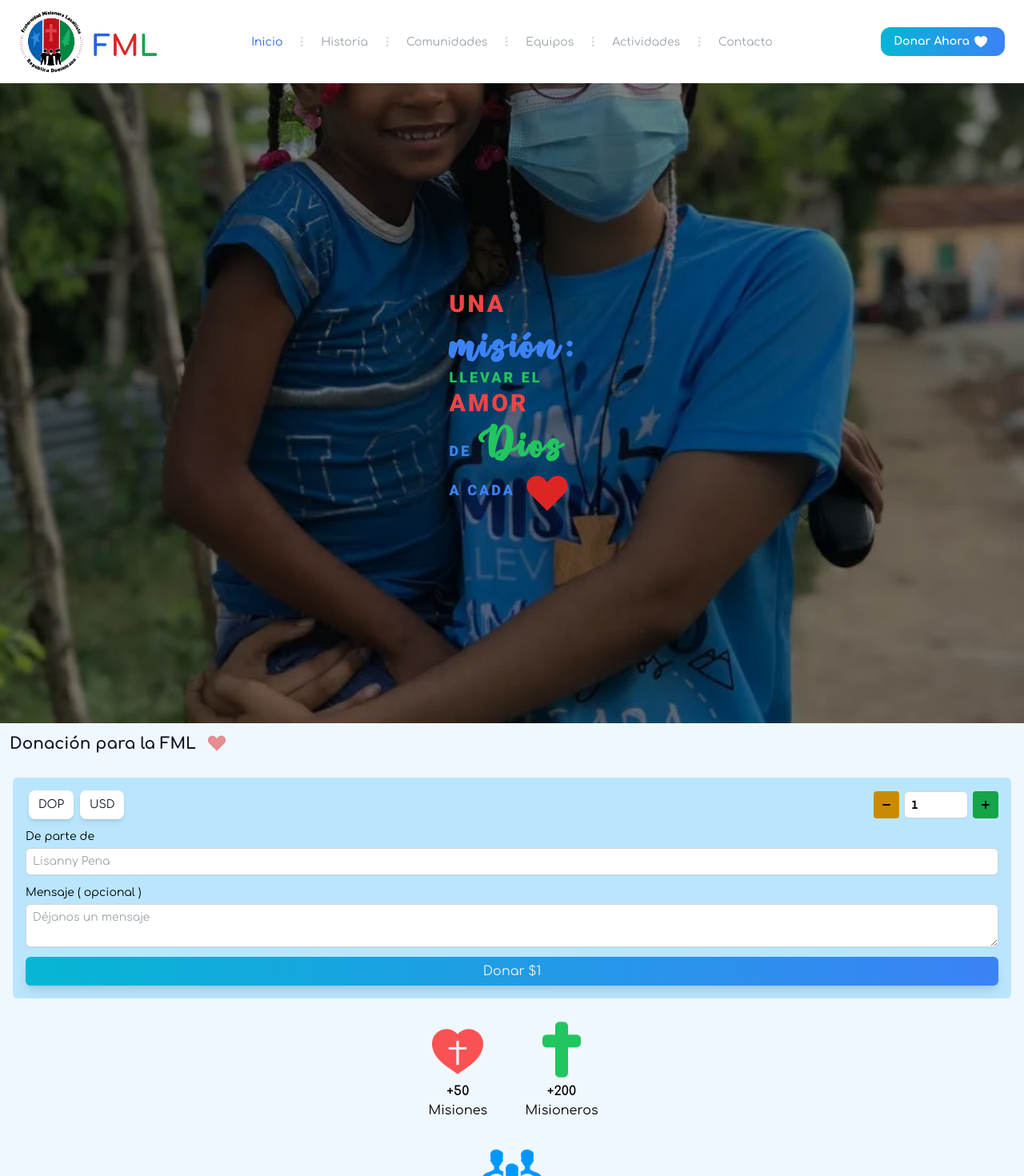
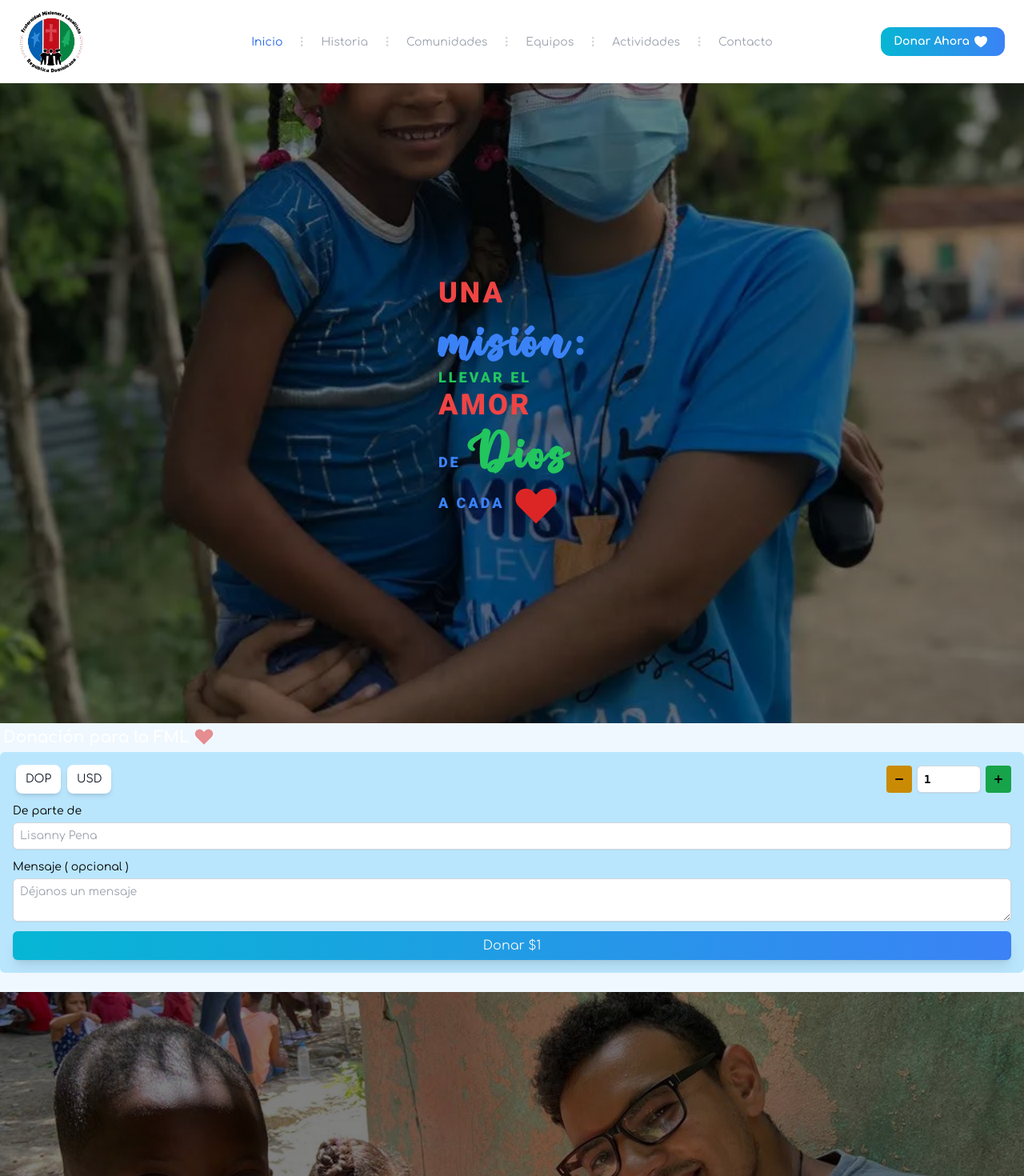
Before and after one commit to Lisito11/web-frate, a React (Vite) app: page / in a window 1280 px wide. Shown: the top 1470 px of the page at 80% size. Built offline with nearby package versions, Linux system fonts and the light colour scheme.

Commit message:
update navbar

```diff
--- a/src/frate/components/home/ContactUs.tsx
+++ b/src/frate/components/home/ContactUs.tsx
@@ -22,15 +22,13 @@ export const ContactUs = () => {
               <input
                 type="email"
                 name="email"
-                id="email"
                 placeholder="Escribe tu correo"
-                className="w-full rounded border border-blue-300 bg-transparent px-3 py-2 text-blue-500 placeholder:text-blue-500 md:max-w-[18rem]"
+                className="w-full rounded border border-blue-300 bg-transparent px-3 py-2 text-blue-500 placeholder:text-blue-500 focus:outline-teal-500"
               />
               <textarea
                 name="message"
-                id="email"
                 placeholder="Déjanos un mensaje"
-                className="w-full rounded border border-blue-300 bg-transparent px-3 py-2 text-blue-500 placeholder:text-blue-500 md:max-w-[18rem]"
+                className="w-full rounded border border-blue-300 bg-transparent px-3 py-2 text-blue-500 placeholder:text-blue-500 focus:outline-teal-500"
               />
               <button type="submit" className="mt-4 w-full rounded bg-green-700 px-14 py-2 text-center text-white">Contáctanos</button>
 
--- a/src/frate/components/home/DonationForm.tsx
+++ b/src/frate/components/home/DonationForm.tsx
@@ -21,7 +21,7 @@ export const DonationForm = () => {
 
 
       <div className="inline-flex items-center self-start">
-        <h2 className="font-black text-xl text-gray-900 p-3">
+        <h2 className="font-black text-xl text-gray-900 p-3 md:p-1  md:text-white">
           Donación para la FML
         </h2>
         <svg
@@ -38,7 +38,7 @@ export const DonationForm = () => {
         </svg>
       </div>
       <div className="flex flex-col justify-center">
-        <div className="p-4">
+        <div className="px-4 md:p-0">
           <form
             id="login_form"
             action="api_login"
@@ -181,7 +181,7 @@ export const DonationForm = () => {
           </form>
         </div>
 
-        <div className="flex flex-col justify-center items-center mt-2 gap-8">
+        <div className="md:hidden flex flex-col justify-center items-center mt-2 gap-8">
           <div className="flex flex-row gap-11">
 
             <div className="flex flex-col items-center">
--- a/src/frate/components/navbar/NavBar.tsx
+++ b/src/frate/components/navbar/NavBar.tsx
@@ -25,21 +25,21 @@ export const NavBar = () => {
           <img src="/images/logo.png" alt="" className="h-16 sm:h-20" />
           </a>
           <a className="pt-3 px-3" href="#">
-            <span className="text-3xl sm:text-4xl font-bold font-sans text-blue-600">
+            <span className="lg:hidden text-3xl sm:text-4xl font-bold font-sans text-blue-600">
               F
             </span>
             <span className="hidden sm:inline font-bold font-sans text-blue-600 pr-2 lg:hidden">
               raternidad
             </span>
 
-            <span className="text-3xl sm:text-4xl font-bold font-sans text-red-600">
+            <span className="lg:hidden text-3xl sm:text-4xl font-bold font-sans text-red-600">
               M
             </span>
             <span className="hidden sm:inline font-bold font-sans text-red-600 pr-2 lg:hidden">
               isionera
             </span>
 
-            <span className="text-3xl sm:text-4xl font-bold font-sans text-green-600 ">
+            <span className="lg:hidden text-3xl sm:text-4xl font-bold font-sans text-green-600 ">
               L
             </span>
             <span className="hidden sm:inline font-bold font-sans text-green-600 lg:hidden">
--- a/src/frate/pages/HomePage.tsx
+++ b/src/frate/pages/HomePage.tsx
@@ -11,23 +11,22 @@ export const HomePage = () => {
   return (
     <AppLayout>
       <div className="bg-main-mobile bg-no-repeat bg-center bg-cover max-w h-screen flex flex-col  ">
-        <div className="h-screen flex justify-center items-center px-6 bg-black  bg-opacity-50">
+        <div className="h-screen flex justify-center items-center px-6 bg-black bg-opacity-50 md:justify-evenly">
           <h1 className="tracking-widest flex flex-col text-3xl font-black leading-4 text-white">
-            <span className="font-roboto uppercase text-red-500 text-3xl">
+            <span className="font-roboto uppercase text-red-500 text-4xl">
               Una{" "}
             </span>
-            <span className="font-temp  text-blue-500 text-6xl"> misión: </span>
+            <span className="font-temp  text-blue-500 text-7xl"> misión: </span>
             <span className="font-roboto uppercase text-green-500 text-lg">
               Llevar el
             </span>
-            <span className="font-roboto uppercase text-red-500 text-3xl">
+            <span className="font-roboto uppercase text-red-500 text-4xl">
               {" "}
               amor{" "}
             </span>
             <span className="font-roboto uppercase text-blue-500 text-lg">
-              {" "}
-              de{" "}
-              <span className="font-temp  normal-case	 text-green-500 text-6xl">
+              {" "}de{" "}
+              <span className="font-temp normal-case text-green-500 text-7xl">
                 Dios{" "}
               </span>{" "}
             </span>
@@ -37,7 +36,7 @@ export const HomePage = () => {
               <span>
                 <svg
                   xmlns="http://www.w3.org/2000/svg"
-                  className="h-16 w-16 inline  text-red-600 hover:animate-pulse"
+                  className="inline text-red-600 h-16 w-16 hover:animate-pulse"
                   viewBox="0 0 20 20"
                   fill="currentColor"
                 >
@@ -50,6 +49,8 @@ export const HomePage = () => {
               </span>
             </span>
           </h1>
+
+
         </div>
       </div>
 
@@ -64,8 +65,6 @@ export const HomePage = () => {
         <Teams />
       </div>
 
-      <Fraternizate />
-
       <ContactUs/>
     </AppLayout>
   );
--- a/tailwind.config.cjs
+++ b/tailwind.config.cjs
@@ -12,6 +12,10 @@ module.exports = {
         roboto: ['Roboto', 'sans-serif']
       },
 
+      fontSize: {
+        // sm: ['14px', '20px'],
+      },
+
       backgroundImage: {
         'main-mobile': "url('/images/background-mobile.webp')",
         'what-is-fml-mobile': "url('/images/what-is-fml.jpg')",
```
